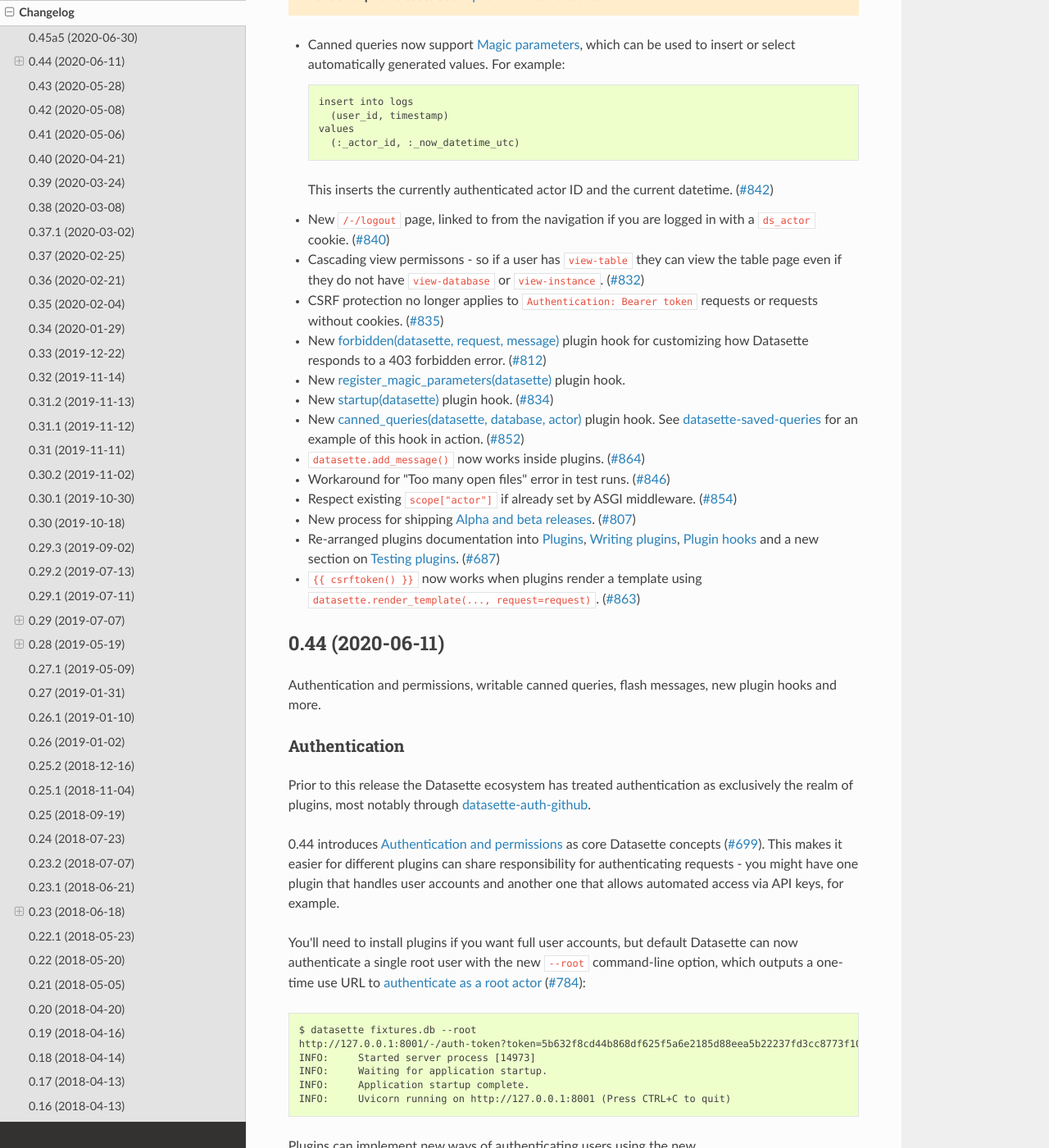
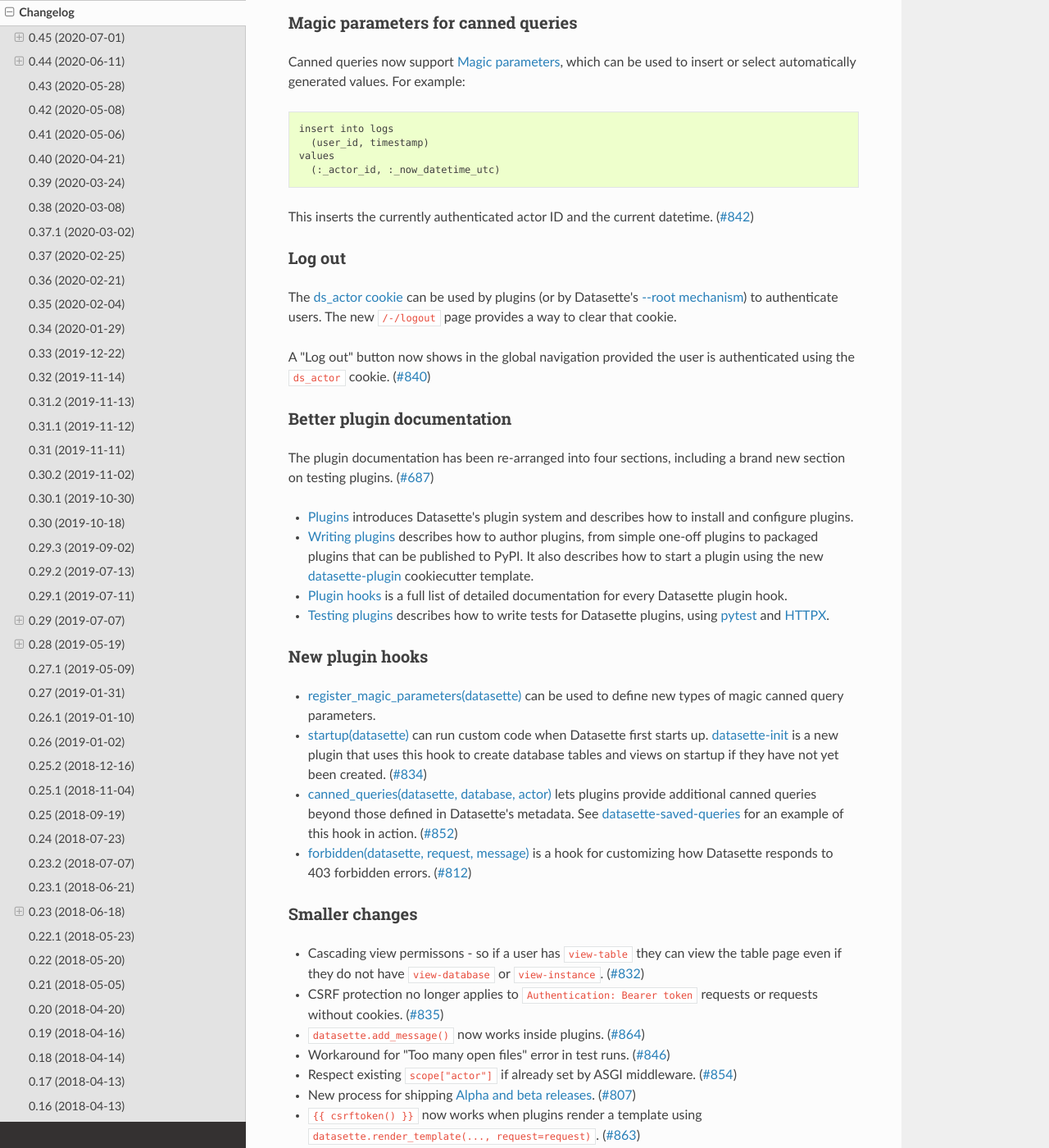
Before and after one commit to simonw/datasette, a Sphinx documentation site: the page built from docs/changelog.rst, in a window 1280 px wide and 1400 px high, scrolled down 274 px. Shown: the whole window at 82% size. Built offline with Sphinx 7.4.7 and the Read the Docs theme 2.0.0, drawn with Linux system fonts in a browser that asks for light colours; some of the changed text lies outside the part shown.

Commit message:
Release notes for 0.45
Refs #687, #807, #812, #832, #834, #835, #840, #842, #846, #852, #854, #863, #864, #870

```diff
--- a/docs/changelog.rst
+++ b/docs/changelog.rst
@@ -4,34 +4,61 @@
 Changelog
 =========
 
-.. _v0_45a5:
-
-0.45a5 (2020-06-30)
--------------------
-
-.. warning:: This is an **alpha** release. See :ref:`contributing_alpha_beta`.
-
-- Canned queries now support :ref:`canned_queries_magic_parameters`, which can be used to insert or select automatically generated values. For example::
-
-      insert into logs
-        (user_id, timestamp)
-      values
-        (:_actor_id, :_now_datetime_utc)
-
-  This inserts the currently authenticated actor ID and the current datetime. (`#842 <https://github.com/simonw/datasette/issues/842>`__)
-- New ``/-/logout`` page, linked to from the navigation if you are logged in with a ``ds_actor`` cookie. (`#840 <https://github.com/simonw/datasette/issues/840>`__)
+.. _v0_45:
+
+0.45 (2020-07-01)
+-----------------
+
+Magic parameters for canned queries, a log out feature, improved plugin documentation and four new plugin hooks.
+
+Magic parameters for canned queries
+~~~~~~~~~~~~~~~~~~~~~~~~~~~~~~~~~~~
+
+Canned queries now support :ref:`canned_queries_magic_parameters`, which can be used to insert or select automatically generated values. For example::
+
+    insert into logs
+      (user_id, timestamp)
+    values
+      (:_actor_id, :_now_datetime_utc)
+
+This inserts the currently authenticated actor ID and the current datetime. (`#842 <https://github.com/simonw/datasette/issues/842>`__)
+
+Log out
+~~~~~~~
+
+The :ref:`ds_actor cookie <authentication_ds_actor>` can be used by plugins (or by Datasette's :ref:`--root mechanism<authentication_root>`) to authenticate users. The new ``/-/logout`` page provides a way to clear that cookie.
+
+A "Log out" button now shows in the global navigation provided the user is authenticated using the ``ds_actor`` cookie. (`#840 <https://github.com/simonw/datasette/issues/840>`__)
+
+Better plugin documentation
+~~~~~~~~~~~~~~~~~~~~~~~~~~~
+
+The plugin documentation has been re-arranged into four sections, including a brand new section on testing plugins. (`#687 <https://github.com/simonw/datasette/issues/687>`__)
+
+- :ref:`plugins` introduces Datasette's plugin system and describes how to install and configure plugins.
+- :ref:`writing_plugins` describes how to author plugins, from simple one-off plugins to packaged plugins that can be published to PyPI. It also describes how to start a plugin using the new `datasette-plugin <https://github.com/simonw/datasette-plugin>`__ cookiecutter template.
+- :ref:`plugin_hooks` is a full list of detailed documentation for every Datasette plugin hook.
+- :ref:`testing_plugins` describes how to write tests for Datasette plugins, using `pytest <https://docs.pytest.org/>`__ and `HTTPX <https://www.python-httpx.org/>`__.
+
+New plugin hooks
+~~~~~~~~~~~~~~~~
+
+- :ref:`plugin_hook_register_magic_parameters` can be used to define new types of magic canned query parameters.
+- :ref:`plugin_hook_startup` can run custom code when Datasette first starts up. `datasette-init <https://github.com/simonw/datasette-init>`__ is a new plugin that uses this hook to create database tables and views on startup if they have not yet been created. (`#834 <https://github.com/simonw/datasette/issues/834>`__)
+- :ref:`plugin_hook_canned_queries` lets plugins provide additional canned queries beyond those defined in Datasette's metadata. See `datasette-saved-queries <https://github.com/simonw/datasette-saved-queries>`__ for an example of this hook in action. (`#852 <https://github.com/simonw/datasette/issues/852>`__)
+- :ref:`plugin_hook_forbidden` is a hook for customizing how Datasette responds to 403 forbidden errors. (`#812 <https://github.com/simonw/datasette/issues/812>`__)
+
+Smaller changes
+~~~~~~~~~~~~~~~
+
 - Cascading view permissons - so if a user has ``view-table`` they can view the table page even if they do not have ``view-database`` or ``view-instance``. (`#832 <https://github.com/simonw/datasette/issues/832>`__)
 - CSRF protection no longer applies to ``Authentication: Bearer token`` requests or requests without cookies. (`#835 <https://github.com/simonw/datasette/issues/835>`__)
-- New :ref:`plugin_hook_forbidden` plugin hook for customizing how Datasette responds to a 403 forbidden error. (`#812 <https://github.com/simonw/datasette/issues/812>`__)
-- New :ref:`plugin_hook_register_magic_parameters` plugin hook.
-- New :ref:`plugin_hook_startup` plugin hook. (`#834 <https://github.com/simonw/datasette/issues/834>`__)
-- New :ref:`plugin_hook_canned_queries` plugin hook. See `datasette-saved-queries <https://github.com/simonw/datasette-saved-queries>`__ for an example of this hook in action. (`#852 <https://github.com/simonw/datasette/issues/852>`__)
 - ``datasette.add_message()`` now works inside plugins. (`#864 <https://github.com/simonw/datasette/issues/864>`__)
 - Workaround for "Too many open files" error in test runs. (`#846 <https://github.com/simonw/datasette/issues/846>`__)
 - Respect existing ``scope["actor"]`` if already set by ASGI middleware. (`#854 <https://github.com/simonw/datasette/issues/854>`__)
 - New process for shipping :ref:`contributing_alpha_beta`. (`#807 <https://github.com/simonw/datasette/issues/807>`__)
-- Re-arranged plugins documentation into :ref:`plugins`, :ref:`writing_plugins`, :ref:`plugin_hooks` and a new section on :ref:`testing_plugins`. (`#687 <https://github.com/simonw/datasette/issues/687>`__)
 - ``{{ csrftoken() }}`` now works when plugins render a template using ``datasette.render_template(..., request=request)``. (`#863 <https://github.com/simonw/datasette/issues/863>`__)
+- Datasette now creates a single :ref:`internals_request` and uses it throughout the lifetime of the current HTTP request. (`#870 <https://github.com/simonw/datasette/issues/870>`__)
 
 .. _v0_44:
 
```
Also changed, not shown: README.md (+1 -0 lines).
